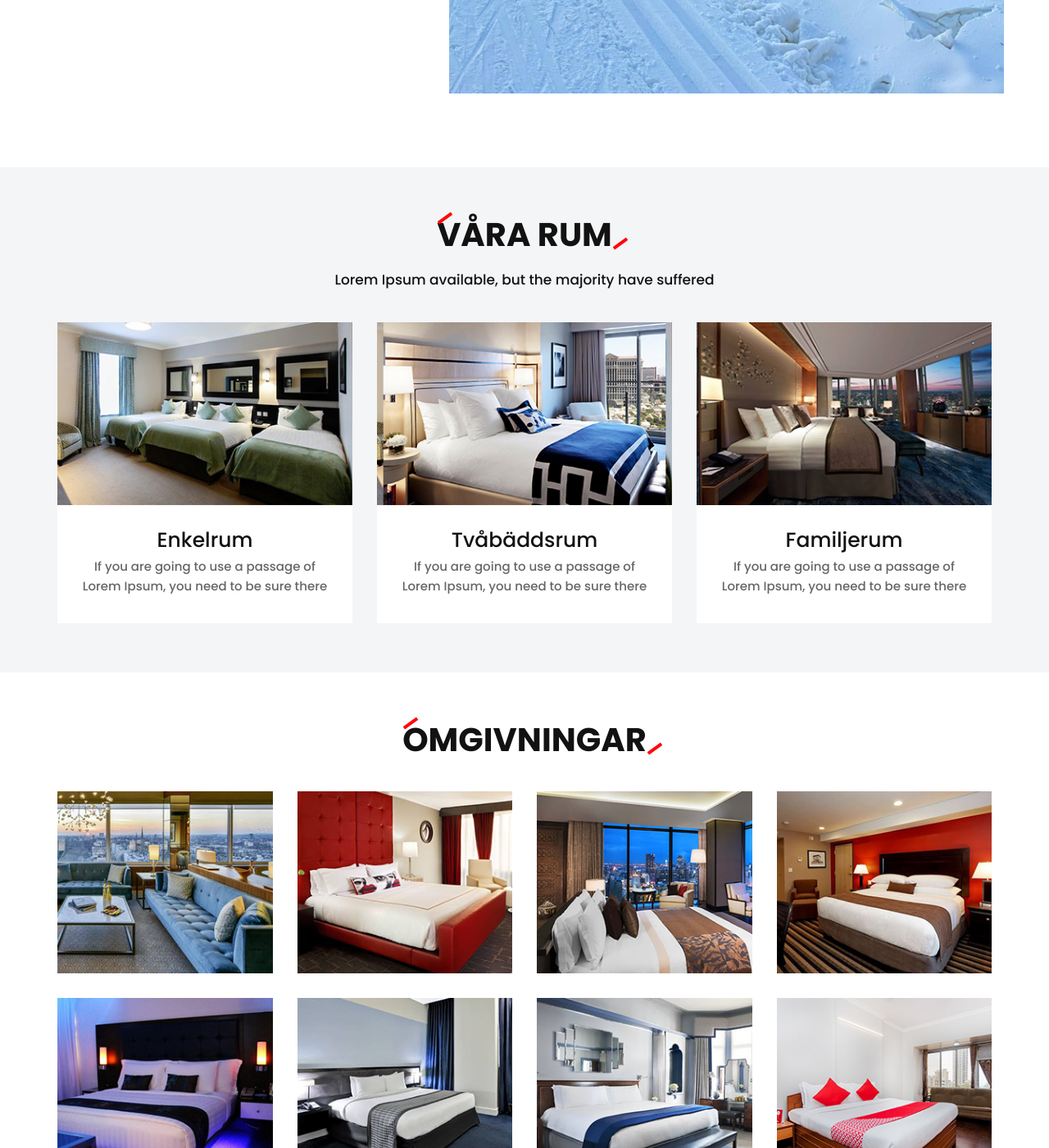
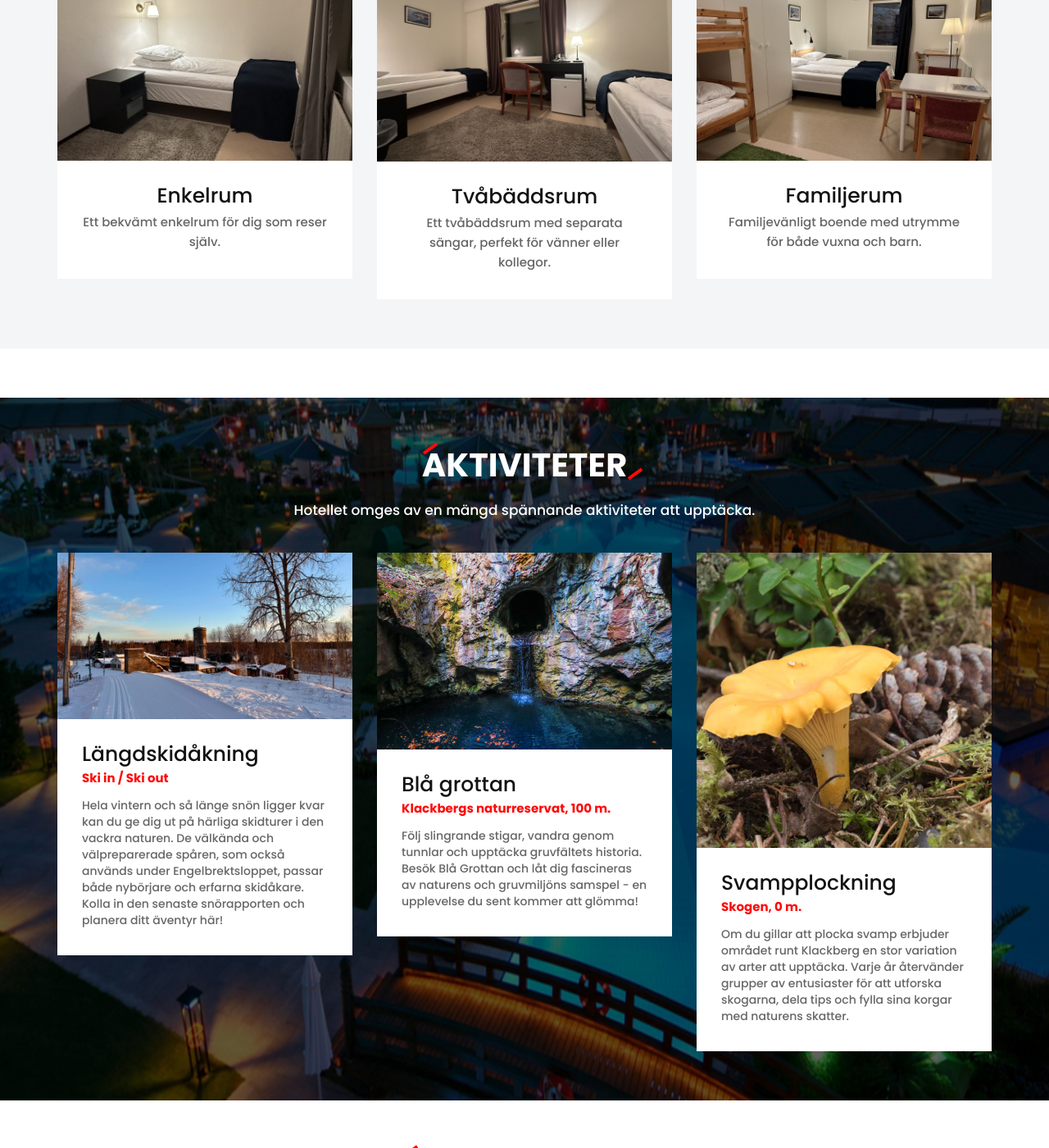
Before and after one commit to Klacken-1-17/klackbergsgarden, a Jekyll site: the page built from index.html, in a window 1280 px wide and 1400 px high, scrolled down 1560 px. Shown: the whole window at 82% size. Built offline with Jekyll 4.4.1, drawn with Linux system fonts in a browser that asks for light colours; nearby versions of some CDN libraries; some web fonts are replaced; library files that are not in the unit come from our copies; comment, search, counter and statistics services are not loaded; some of the changed text lies outside the part shown.

Commit message:
feat(navigation.yml): update navigation link name from 'Konferenser & grupper' to 'Konferenser' for clarity feat(rum.html): add new room section with details and images for single, double, and family rooms feat(images): add images for single, double, and family rooms feat(index.html): replace existing room section with include tag for new room section feat(index.html): add include tags for gallery and contact sections to improve modularity and readability

```diff
--- a/_data/navigation.yml
+++ b/_data/navigation.yml
@@ -2,7 +2,7 @@
   link: /
 - name: Rum
   link: /rum
-- name: Konferenser & grupper
+- name: Konferenser
   link: /konferenser
 - name: Omgivningar
   link: /omgivningar
--- /dev/null
+++ b/_includes/rum.html
@@ -0,0 +1,48 @@
+<div  class="our_room">
+    <div class="container">
+       <div class="row">
+          <div class="col-md-12">
+             <div class="titlepage">
+                <h2>Våra rum</h2>
+                <p>Lorem Ipsum available, but the majority have suffered </p>
+             </div>
+          </div>
+       </div>
+       <div class="row">
+          <div class="col-md-4 col-sm-6">
+             <div id="serv_hover"  class="room">
+                <div class="room_img">
+                   <figure><img src="{{ site.baseurl }}/images/1bedroom.jpg" alt="#"/></figure>
+                </div>
+                <div class="bed_room">
+                   <h3>Enkelrum</h3>
+                   <p>Ett bekvämt enkelrum för dig som reser själv.</p>
+                </div>
+             </div>
+          </div>
+          <div class="col-md-4 col-sm-6">
+             <div id="serv_hover"  class="room">
+                <div class="room_img">
+                   <figure><img src="{{ site.baseurl }}/images/2bedroom.png" alt="#"/></figure>
+                </div>
+                <div class="bed_room">
+                   <h3>Tvåbäddsrum</h3>
+                   <p>Ett tvåbäddsrum med separata sängar, perfekt för vänner eller kollegor.</p>
+                </div>
+             </div>
+          </div>
+          <div class="col-md-4 col-sm-6">
+             <div id="serv_hover"  class="room">
+                <div class="room_img">
+                   <figure><img src="{{ site.baseurl }}/images/familjerum.jpg" alt="#"/></figure>
+                </div>
+                <div class="bed_room">
+                   <h3>Familjerum</h3>
+                   <p>Familjevänligt boende med utrymme för både vuxna och barn.</p>
+                </div>
+             </div>
+          </div>
+       </div>
+    </div>
+ </div>
+ <!-- end our_room -->
--- a/index.html
+++ b/index.html
@@ -66,54 +66,7 @@
       </div>
    </div>
 </div>
-<div  class="our_room">
-   <div class="container">
-      <div class="row">
-         <div class="col-md-12">
-            <div class="titlepage">
-               <h2>Våra rum</h2>
-               <p>Lorem Ipsum available, but the majority have suffered </p>
-            </div>
-         </div>
-      </div>
-      <div class="row">
-         <div class="col-md-4 col-sm-6">
-            <div id="serv_hover"  class="room">
-               <div class="room_img">
-                  <figure><img src="{{ site.baseurl }}/images/room1.jpg" alt="#"/></figure>
-               </div>
-               <div class="bed_room">
-                  <h3>Enkelrum</h3>
-                  <p>If you are going to use a passage of Lorem Ipsum, you need to be sure there </p>
-               </div>
-            </div>
-         </div>
-         <div class="col-md-4 col-sm-6">
-            <div id="serv_hover"  class="room">
-               <div class="room_img">
-                  <figure><img src="{{ site.baseurl }}/images/room2.jpg" alt="#"/></figure>
-               </div>
-               <div class="bed_room">
-                  <h3>Tvåbäddsrum</h3>
-                  <p>If you are going to use a passage of Lorem Ipsum, you need to be sure there </p>
-               </div>
-            </div>
-         </div>
-         <div class="col-md-4 col-sm-6">
-            <div id="serv_hover"  class="room">
-               <div class="room_img">
-                  <figure><img src="{{ site.baseurl }}/images/room3.jpg" alt="#"/></figure>
-               </div>
-               <div class="bed_room">
-                  <h3>Familjerum</h3>
-                  <p>If you are going to use a passage of Lorem Ipsum, you need to be sure there </p>
-               </div>
-            </div>
-         </div>
-      </div>
-   </div>
-</div>
-<!-- end our_room -->
+{% include rum.html %}
+{% include aktiviteter.html %}
 {% include gallery.html %}
-{% include aktiviteter.html %}
 {% include contact.html %}
--- a/rum.html
+++ b/rum.html
@@ -13,6 +13,7 @@
             </div>
          </div>
       </div>
+      {% include rum.html %}
       <div  class="our_room">
          <div class="container">
             <div class="row">
```
Also changed, not shown: images/1bedroom.jpg (added), images/2bedroom.png (added), images/about.jpg, images/familjerum.jpg (added), images/logo.png (deleted), 3 other files.
